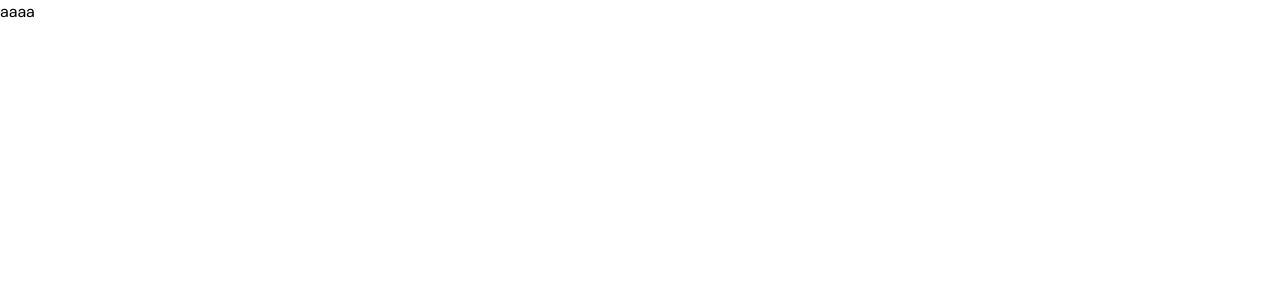
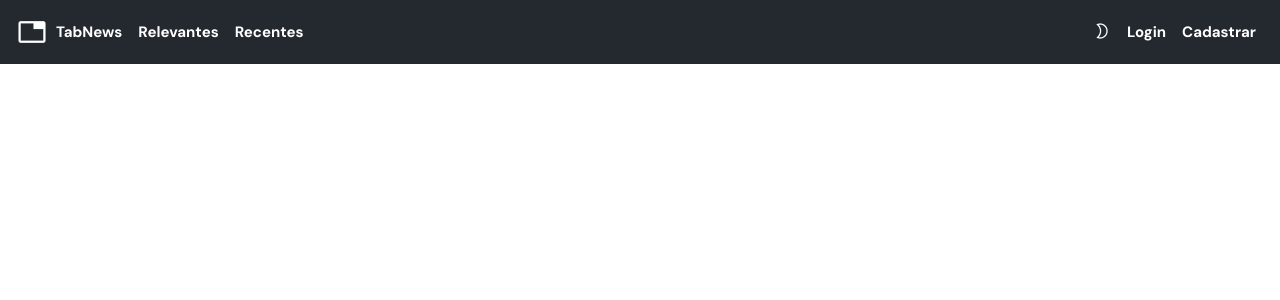
Before and after one commit to datsfilipe/tabnews-clone, a React (Vite) app in the folder web/: page / in a window 1280 px wide. Shown: the top 300 px of the page. Built offline with nearby package versions, Linux system fonts and the light colour scheme.

Commit message:
feat: add header component

```diff
--- a/web/src/App.tsx
+++ b/web/src/App.tsx
@@ -1,7 +1,8 @@
+import { Header } from "./components/Header";
 import "./global.css";
 
 function App() {
-  return <>aaaa</>;
+  return <Header />;
 }
 
 export default App;
--- /dev/null
+++ b/web/src/components/Header.tsx
@@ -0,0 +1,42 @@
+import { useState } from "react";
+
+export function Header() {
+  const [darkMode, setDarkMode] = useState(false);
+
+  return (
+    <nav className="bg-brand text-white font-medium">
+      <div className="px-6">
+        <div className="flex justify-between text-[0.94rem] font-bold">
+          <div className="flex items-center py-4 space-x-4 -ml-2">
+            <span className="material-symbols-outlined text-[2rem] -mr-2">
+              tab
+            </span>
+            <a href="#">TabNews</a>
+            <a href="#">Relevantes</a>
+            <a href="#">Recentes</a>
+          </div>
+          <div className="flex items-center space-x-4">
+            <button
+              onClick={() => setDarkMode(!darkMode)}
+              className={`${
+                darkMode ? "hover:text-yellow-400" : "hover:text-gray-400"
+              }`}
+            >
+              {darkMode ? (
+                <span className="material-symbols-outlined text-lg -px-1">
+                  light_mode
+                </span>
+              ) : (
+                <span className="material-symbols-outlined text-lg -px-1">
+                  mode_night
+                </span>
+              )}
+            </button>
+            <a href="#">Login</a>
+            <a href="#">Cadastrar</a>
+          </div>
+        </div>
+      </div>
+    </nav>
+  );
+}
```
